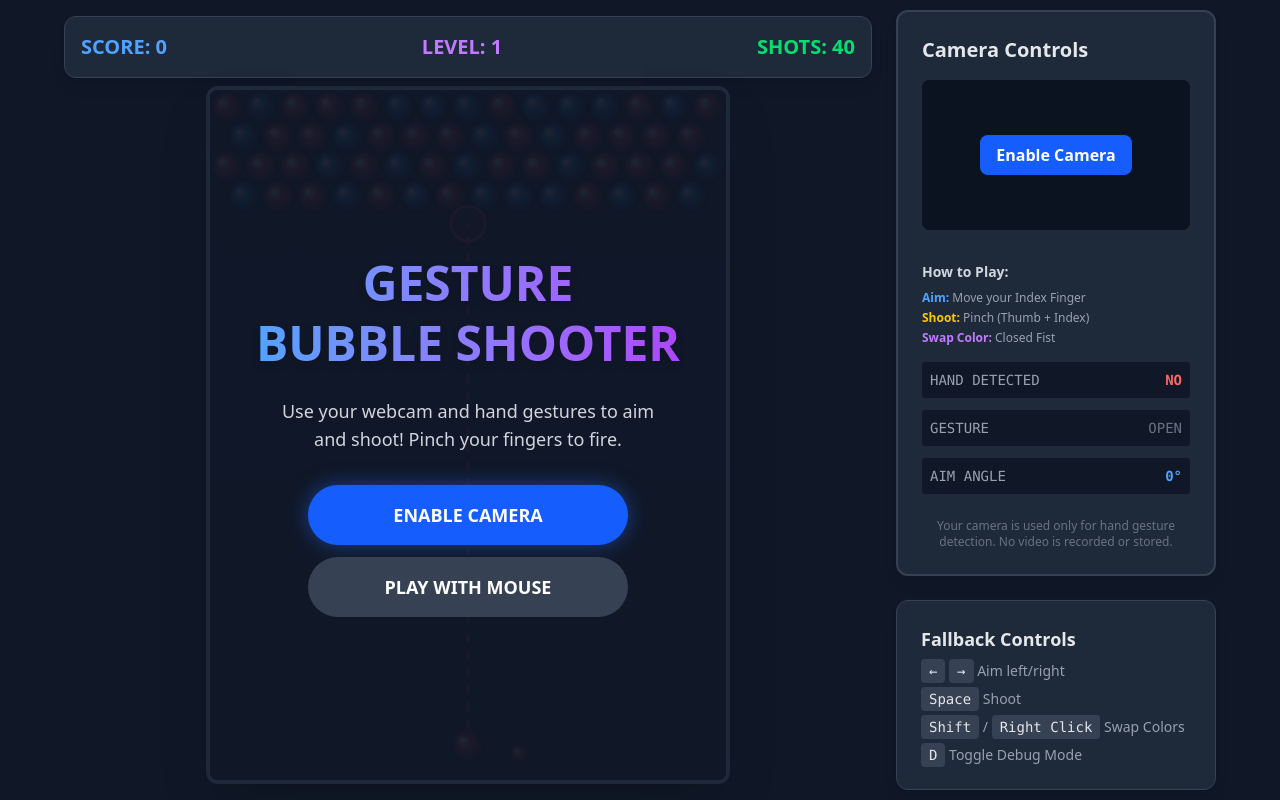
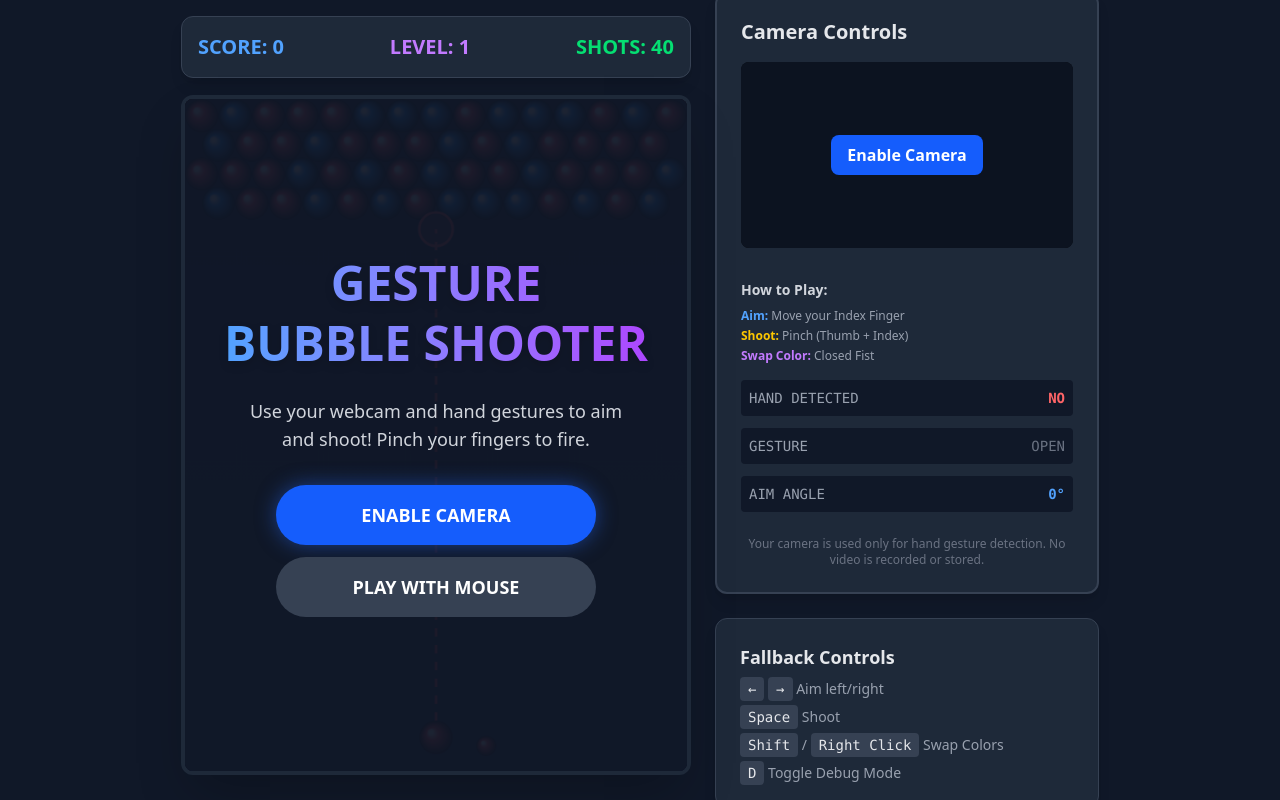
Before and after one commit to Fardeenmah/Bubble-Shooter, a React (Vite) app: page / in a window 1280 px wide. Built offline with nearby package versions, Linux system fonts and the light colour scheme.

Commit message:
feat: Adjust game area layout and aspect ratio
Refine the layout of the main game area to maintain a consistent 3:4 aspect ratio, ensuring better visual scaling across different screen sizes. This change also slightly increases the maximum width of the container.

```diff
--- a/src/App.tsx
+++ b/src/App.tsx
@@ -592,10 +592,13 @@ export default function App() {
 
   return (
     <div className="h-[100dvh] w-screen bg-gray-900 text-white font-sans flex flex-col items-center justify-center p-2 md:p-4 overflow-hidden box-border">
-      <div className="h-full max-w-6xl flex flex-col md:flex-row gap-2 md:gap-6 items-center justify-center min-h-0 w-fit md:w-full mx-auto">
+      <div className="h-full max-w-7xl flex flex-col md:flex-row gap-2 md:gap-6 items-center justify-center min-h-0 w-full mx-auto">
 
         {/* Left/Main Game Area */}
-        <div className="flex-1 flex flex-col items-center justify-center w-full h-full min-h-0 relative">
+        <div
+          className="flex-1 flex flex-col items-center justify-center w-full h-full min-h-0 relative"
+          style={{ maxWidth: 'calc((100dvh - 120px) * 0.75)' }}
+        >
 
           <div className="w-full flex-shrink-0 flex justify-between items-center mb-2 bg-gray-800 p-2 md:p-4 rounded-xl shadow-lg border border-gray-700">
             <div className="text-xs md:text-xl font-bold text-blue-400">SCORE: {score}</div>
@@ -605,10 +608,8 @@ export default function App() {
 
           <div className="flex-1 w-full min-h-0 flex justify-center items-center relative">
             <div
-              className="relative rounded-xl overflow-hidden shadow-2xl border-2 md:border-4 border-gray-800 cursor-crosshair"
+              className="relative rounded-xl overflow-hidden shadow-2xl border-2 md:border-4 border-gray-800 cursor-crosshair w-full"
               style={{
-                maxHeight: '100%',
-                maxWidth: '100%',
                 aspectRatio: '3/4',
                 margin: '0 auto'
               }}
@@ -695,7 +696,7 @@ export default function App() {
         </div>
 
         {/* Right Sidebar */}
-        <div className="w-full md:w-80 flex-shrink-0 flex flex-col gap-2 md:gap-6 md:max-h-none">
+        <div className="w-full md:w-80 lg:w-96 flex-shrink-0 flex flex-col gap-2 md:gap-6 md:max-h-none">
 
           <div className="flex-1 md:flex-none bg-gray-800 p-2 md:p-6 rounded-xl shadow-lg border-2 border-blue-400 md:border-gray-700 flex flex-col min-h-0 items-center md:items-stretch justify-center">
             <h3 className="text-sm md:text-xl font-bold mb-1 md:mb-4 text-gray-200 hidden md:block">Camera Controls</h3>
```
